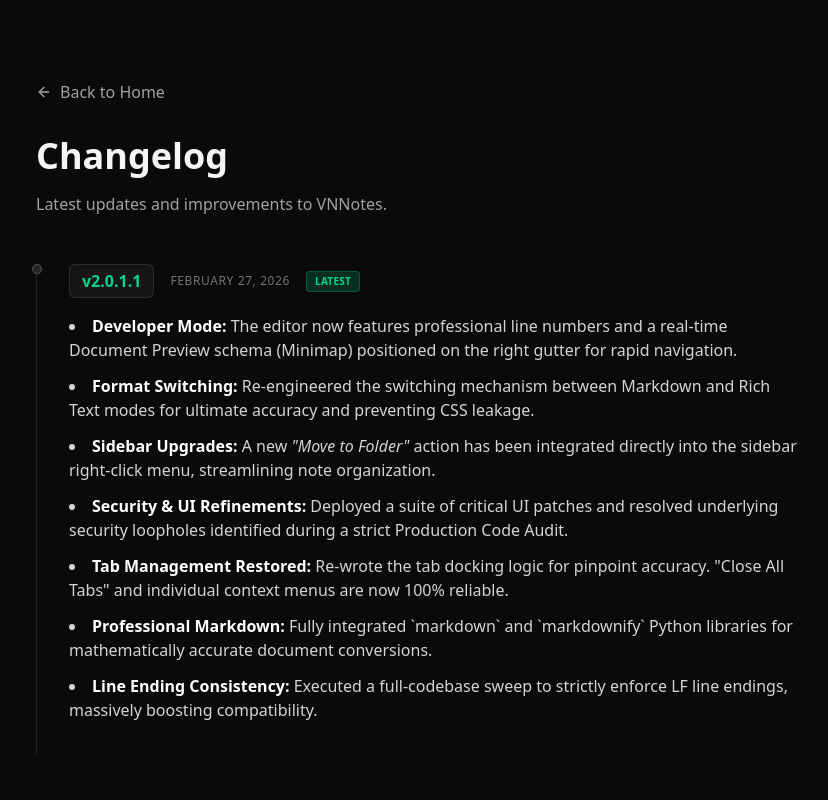
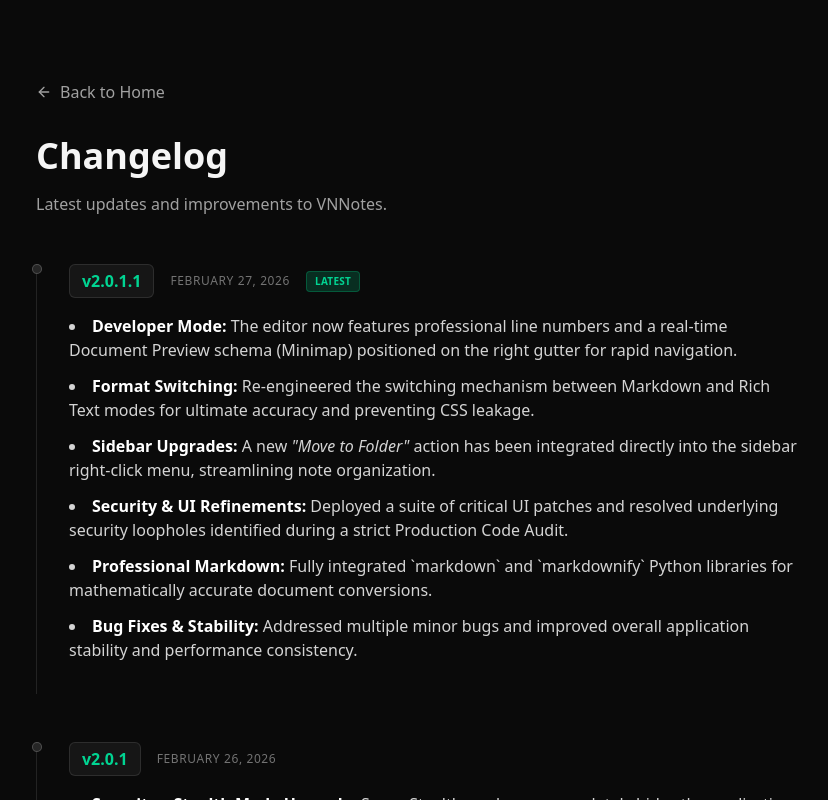
Before and after one commit to bbqqvv/VNNotes, a Next.js app: page /changelog in a window 1280 px wide. Shown: the top 800 px of the page, without its empty margins (220-1048 px from the left). Built offline with nearby package versions, Linux system fonts and the light colour scheme.

Commit message:
Changelog: Simplify and generalize bug fixing statements manually updated by User

```diff
--- a/app/changelog/page.tsx
+++ b/app/changelog/page.tsx
@@ -25,9 +25,8 @@
                             <li><strong className="text-white">Format Switching:</strong> Re-engineered the switching mechanism between Markdown and Rich Text modes for ultimate accuracy and preventing CSS leakage.</li>
                             <li><strong className="text-white">Sidebar Upgrades:</strong> A new <span className="italic">"Move to Folder"</span> action has been integrated directly into the sidebar right-click menu, streamlining note organization.</li>
                             <li><strong className="text-white">Security & UI Refinements:</strong> Deployed a suite of critical UI patches and resolved underlying security loopholes identified during a strict Production Code Audit.</li>
-                            <li><strong className="text-white">Tab Management Restored:</strong> Re-wrote the tab docking logic for pinpoint accuracy. "Close All Tabs" and individual context menus are now 100% reliable.</li>
                             <li><strong className="text-white">Professional Markdown:</strong> Fully integrated `markdown` and `markdownify` Python libraries for mathematically accurate document conversions.</li>
-                            <li><strong className="text-white">Line Ending Consistency:</strong> Executed a full-codebase sweep to strictly enforce LF line endings, massively boosting compatibility.</li>
+                            <li><strong className="text-white">Bug Fixes & Stability:</strong> Addressed multiple minor bugs and improved overall application stability and performance consistency.</li>
                         </ul>
                     </ChangelogEntry>
 
```
